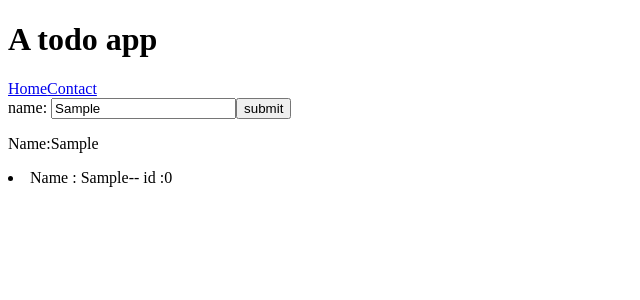
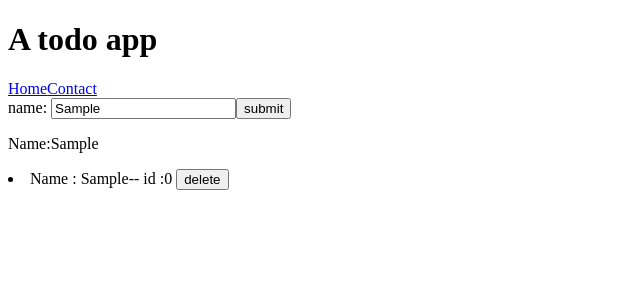
Before and after one commit to abhinabadutta2019/toDoList-react, a React (Create React App) app: page / in a window 1280 px wide. Both pictures are taken after typing "Sample" into the empty fields and a click on the button "submit". Shown: the top 300 px of the page, without its empty margins (0-640 px from the left). Built offline with nearby package versions, Linux system fonts and the light colour scheme.

Commit message:
adding and deleting

```diff
--- a/src/Home.js
+++ b/src/Home.js
@@ -16,6 +16,9 @@ const Home = () => {
     setArray([...array, { id: nextId++, name: name }]);
   };
   //
+  const eventOnDelete = (id) => {
+    setArray(array.filter((item) => item.id !== id));
+  };
 
   return (
     <>
@@ -25,7 +28,8 @@ const Home = () => {
       <>
         {array.map((item) => (
           <li key={item.id}>
-            Name : {item.name}-- id :{item.id}
+            Name : {item.name}-- id :{item.id}{" "}
+            <button onClick={() => eventOnDelete(item.id)}>delete</button>
           </li>
         ))}
       </>
```
